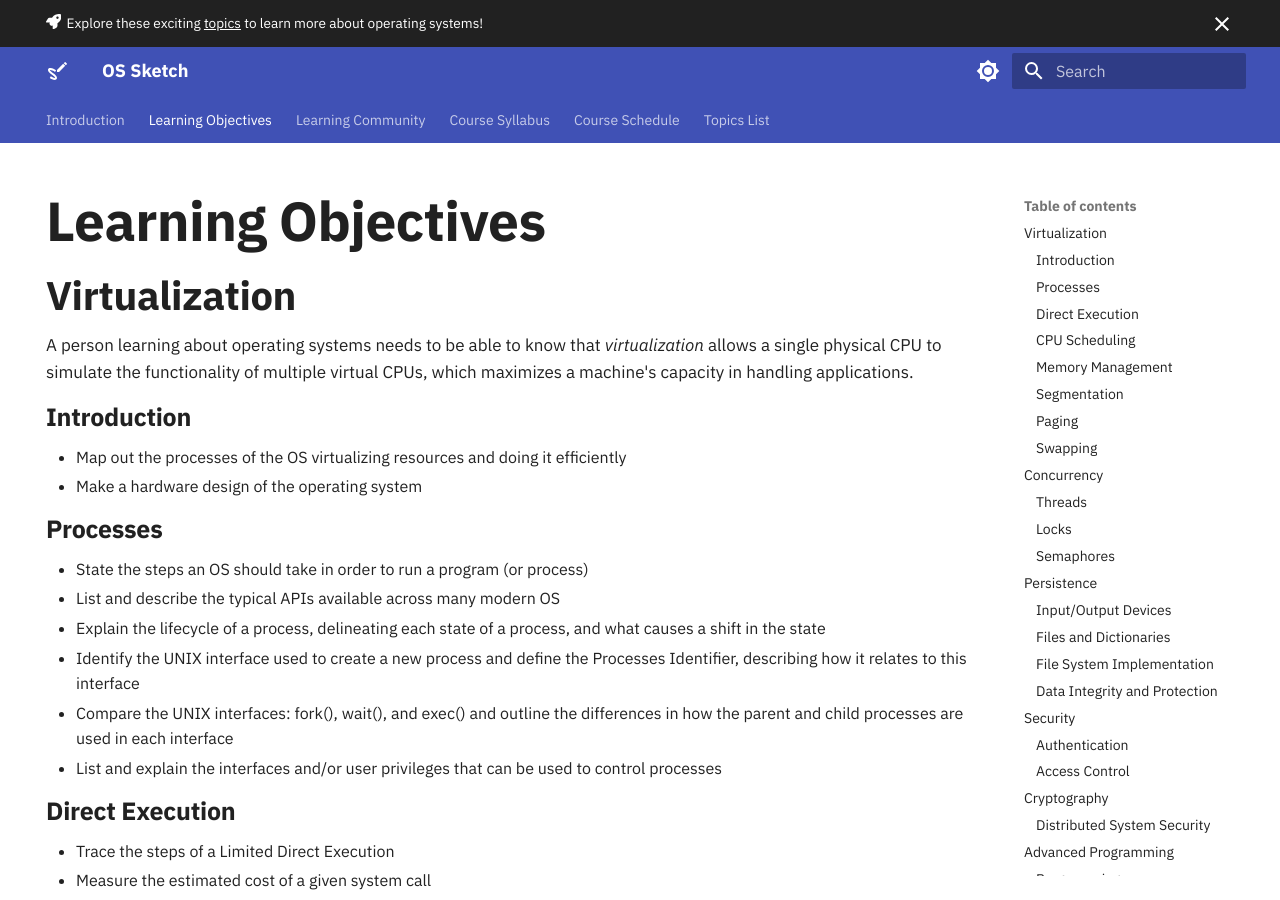
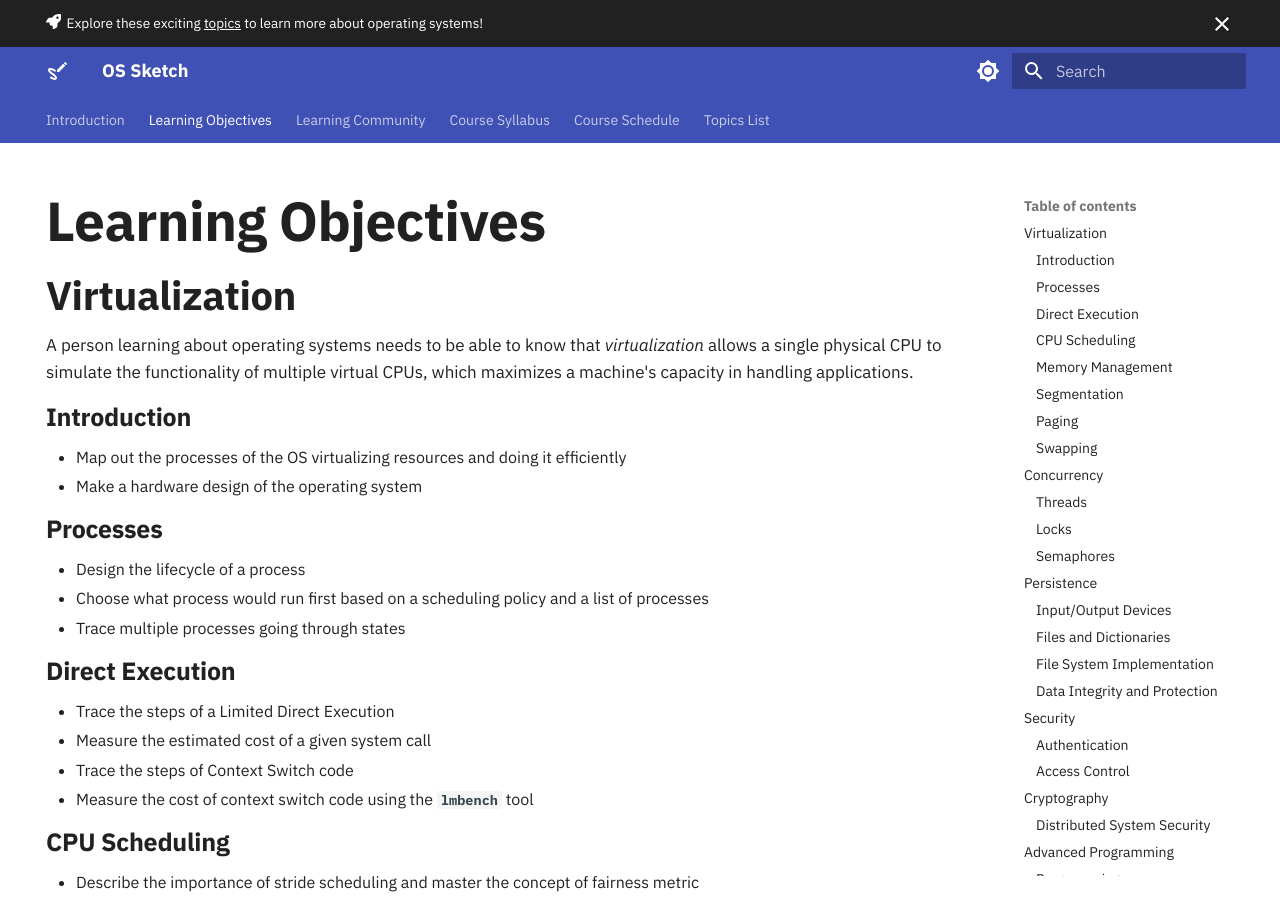
Before and after one commit to OS-Sketch/www.os-sketch.com, an MkDocs documentation site: the page built from docs/operating-systems/learning-objectives.md, in a window 1280 px wide and 900 px high. Built offline with MkDocs 1.6.1 and Material for MkDocs 9.7.7, drawn with Linux system fonts in a browser that asks for light colours.

Commit message:
docs: Revise Processes

```diff
--- a/docs/operating-systems/learning-objectives.md
+++ b/docs/operating-systems/learning-objectives.md
@@ -36,12 +36,9 @@
 
 ### Processes
 
-- State the steps an OS should take in order to run a program (or process)
-- List and describe the typical APIs available across many modern OS
-- Explain the lifecycle of a process, delineating each state of a process, and what causes a shift in the state
-- Identify the UNIX interface used to create a new process and define the Processes Identifier, describing how it relates to this interface
-- Compare the UNIX interfaces: fork(), wait(), and exec() and outline the differences in how the parent and child processes are used in each interface
-- List and explain the interfaces and/or user privileges that can be used to control processes
+- Design the lifecycle of a process
+- Choose what process would run first based on a scheduling policy and a list of processes
+- Trace multiple processes going through states
 
 ### Direct Execution
 
```
